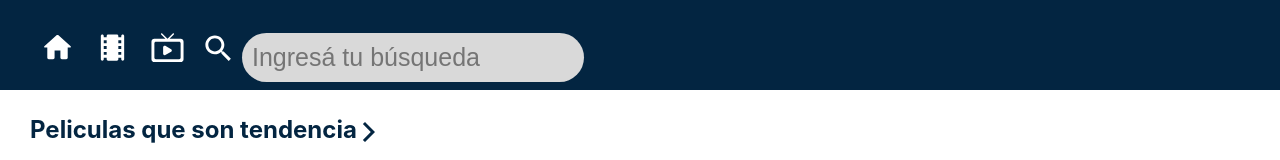
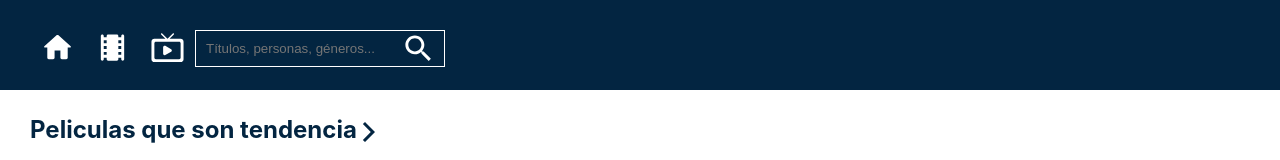
Before and after one commit to agustinaardisana/Movie-TV-Shows-Database, a React (Create React App) app: page / in a window 1280 px wide. Both pictures are taken after a click on the button 218 px from the left and 50 px from the top of the page. Shown: the top 160 px of the page. Built offline with nearby package versions, Linux system fonts and the light colour scheme.

Commit message:
input search styled with transitions

```diff
--- a/src/components/Commons.js
+++ b/src/components/Commons.js
@@ -18,6 +18,12 @@ export const StyledImg = styled.img`
   width: ${(props) => props.theme.width.full};
   height: ${(props) => props.height || "auto"};
 `;
+
+export const AlignedButton = styled.button`
+  top: ${(props) => props.top};
+  left: ${(props) => props.left};
+  transform: ${(props) => props.transform || "unset"};
+`;
 // lists
 // list items
 //titles
--- a/src/components/Form.js
+++ b/src/components/Form.js
@@ -1,31 +1,34 @@
 import styled from "styled-components";
 import SearchIcon from "@material-ui/icons/Search";
 import { useState } from "react";
+import { AlignedButton } from "./Commons";
+
+const StyledForm = styled.form`
+  width: 250px;
+`;
 
 const StyledLabel = styled.label`
   color: ${(props) => props.theme.colors.text};
+  position: relative;
 `;
 
 const StyledInput = styled.input`
-  border: 0;
-  max-width: 600px;
-  font-size: 25px;
+  border: solid 1px ${(props) => props.theme.colors.text};
+  width: ${(props) => props.theme.width.full};
   color: ${(props) => props.theme.colors.text};
-  background-color: ${(props) => props.theme.colors.primaryLight};
-  border-radius: 25px;
+  background-color: ${(props) => props.theme.colors.primary};
   padding: ${(props) => props.theme.spacing.sm};
+  transition: ease width 1s, ease opacity 1s;
+  /* opacity: 0; to opacity: 1 when active. how??? */
 `;
 
-const SearchButton = styled.button`
+const SearchButton = styled(AlignedButton)`
   color: ${(props) => props.theme.colors.text};
+  position: absolute;
+  z-index: 1;
+  transition: ease transform 1s;
+  transition-delay: 10ms;
 `;
-
-// const SearchButtonActive = styled(SearchButton)`
-//   color: ${(props) => props.theme.colors.primary};
-//   position: relative;
-//   left: 280px;
-//   top: 5px;
-// `;
 
 const Form = () => {
   const [openInput, setOpenInput] = useState(false);
@@ -33,26 +36,36 @@ const Form = () => {
   const handleClick = () => setOpenInput(!openInput);
 
   return (
-    <form>
+    <StyledForm>
       <StyledLabel aria-label="Buscar">
-        <SearchButton type="button" onClick={handleClick}>
-          <SearchIcon aria-label="búsqueda" fontSize="large" />
-        </SearchButton>
-
-        {openInput && (
+        {openInput ? (
           <>
-            {/* <SearchButtonActive type="button" onClick={handleClick}>
-              <SearchIcon aria-label="búsqueda" />
-            </SearchButtonActive> */}
+            <SearchButton
+              type="button"
+              onClick={handleClick}
+              top="-7px"
+              transform="translateX(200px)"
+            >
+              <SearchIcon aria-label="búsqueda" fontSize="large" />
+            </SearchButton>
             <StyledInput
               type="text"
-              placeholder="Ingresá tu búsqueda"
+              placeholder="Títulos, personas, géneros..."
               aria-labelledby="title__search"
             />
           </>
+        ) : (
+          <SearchButton
+            type="button"
+            onClick={handleClick}
+            top="1px"
+            left="8px"
+          >
+            <SearchIcon aria-label="búsqueda" fontSize="large" />
+          </SearchButton>
         )}
       </StyledLabel>
-    </form>
+    </StyledForm>
   );
 };
 
```
